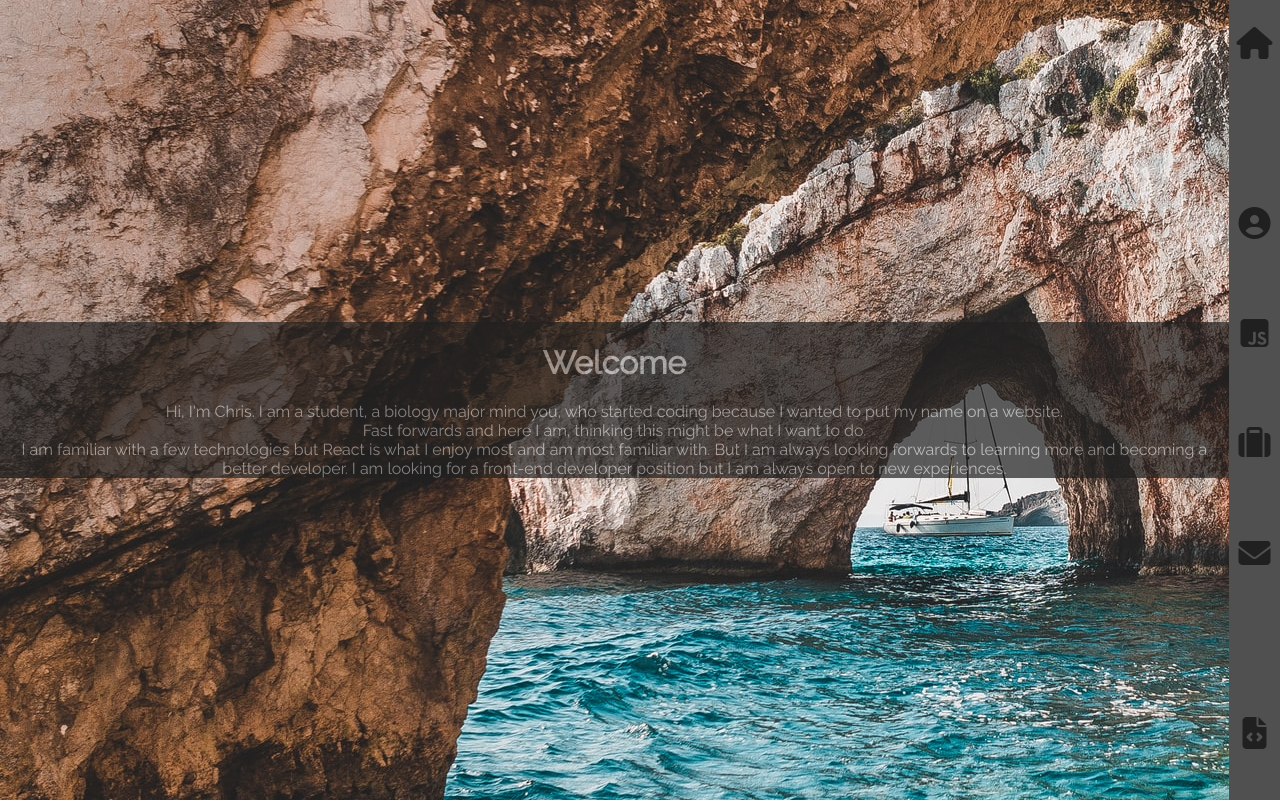
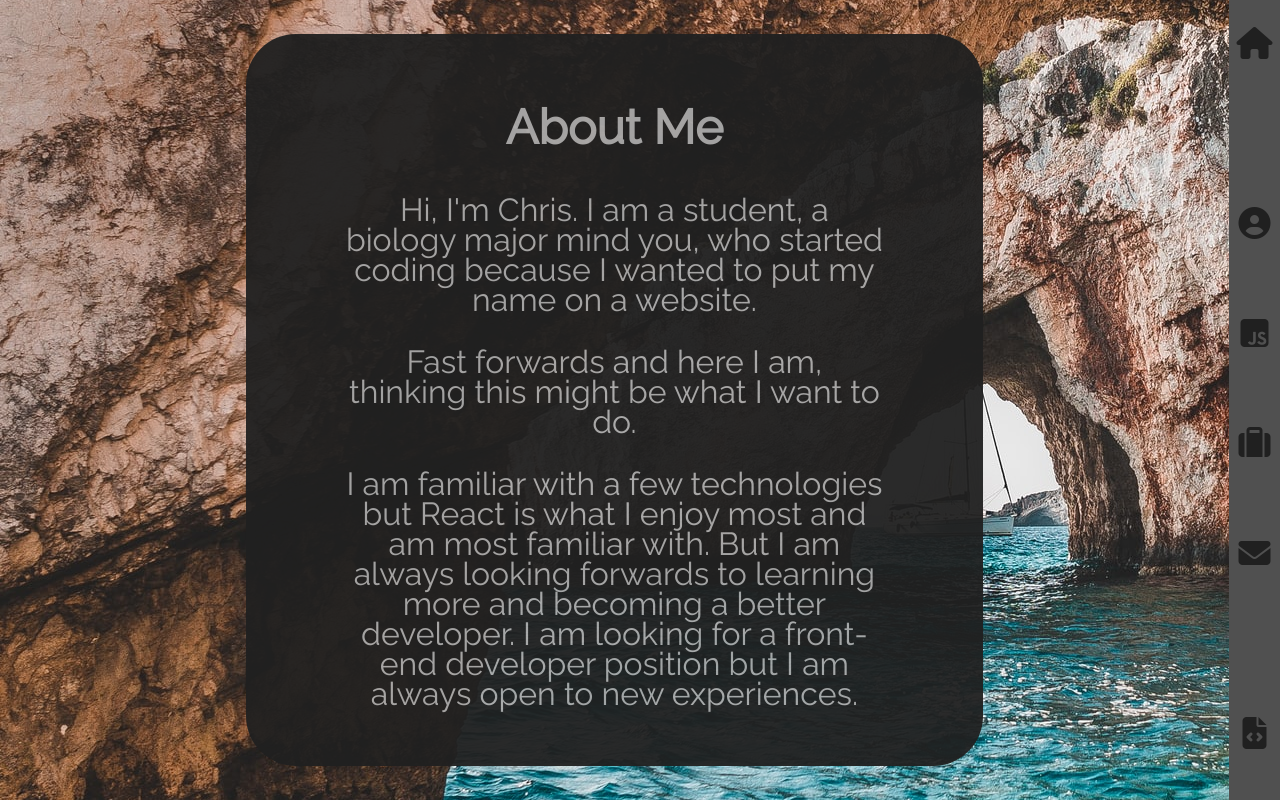
Before and after one commit to Chris-DJ-Kim/my-website, a plain HTML site: page about.html in a window 1280 px wide. Drawn offline with Linux system fonts and the light colour scheme.

Commit message:
Added styling to text boxes on about,skills,projects, and contact page

```diff
--- a/about.html
+++ b/about.html
@@ -24,16 +24,20 @@
         <img src="" id="background-image" />
       </div>
       <div class="text">
-        <h1>Welcome</h1>
-        Hi, I'm Chris. I am a student, a biology major mind you, who started
-        coding because I wanted to put my name on a website.
-        <br />
-        Fast forwards and here I am, thinking this might be what I want to do.
-        <br />
-        I am familiar with a few technologies but React is what I enjoy most and
-        am most familiar with. But I am always looking forwards to learning more
-        and becoming a better developer. I am looking for a front-end developer
-        position but I am always open to new experiences.
+        <h2>About Me</h2>
+        <p>
+          Hi, I'm Chris. I am a student, a biology major mind you, who started
+          coding because I wanted to put my name on a website.
+        </p>
+        <p>
+          Fast forwards and here I am, thinking this might be what I want to do.
+        </p>
+        <p>
+          I am familiar with a few technologies but React is what I enjoy most
+          and am most familiar with. But I am always looking forwards to
+          learning more and becoming a better developer. I am looking for a
+          front-end developer position but I am always open to new experiences.
+        </p>
       </div>
     </div>
     <div class="menu">
--- a/script.js
+++ b/script.js
@@ -5,7 +5,6 @@
 const numberOfBackgroundImages = Object.keys(images).length;
 let initialImageNumber = 0;
 
-//To ensure background image doesn't popup too early in home page
 let isHomePage = false;
 
 function pageIsLoaded() {
@@ -16,6 +15,8 @@ function pageIsLoaded() {
   backgroundImage.src = images[initialImageNumber].imageLocation;
 
   currentImageNumber = initialImageNumber;
+
+  //To ensure background image doesn't popup too early in home page
   if (!isHomePage) {
     document.getElementsByClassName("background")[0].style.opacity = "1";
     document.getElementsByClassName("background")[0].style.transition =
@@ -48,7 +49,7 @@ function homePageIsLoaded() {
 
   setTimeout(() => {
     backGround.style.opacity = "1";
-    backGround.style.transition = "1s ease";
+    backGround.style.transition = "2s ease";
   }, 8000);
 
   function handlePopUp(elementSelector, changeValue, transitionValue) {
--- a/styles.css
+++ b/styles.css
@@ -42,9 +42,21 @@ a {
 }
 
 .text {
+    position: absolute;
+    left: 20%;
+    right: 20%;
+    display: table-cell;
     z-index: 2;
-    opacity: .7;
+    opacity: .95;
+    font-size: 2em;
     background-color: #202020;
+    padding: 25px 100px;
+    border-radius: 50px
+}
+
+.text p {
+    line-height: 30px;
+    padding: auto 25px;
 }
 
 .pop-up {
```
